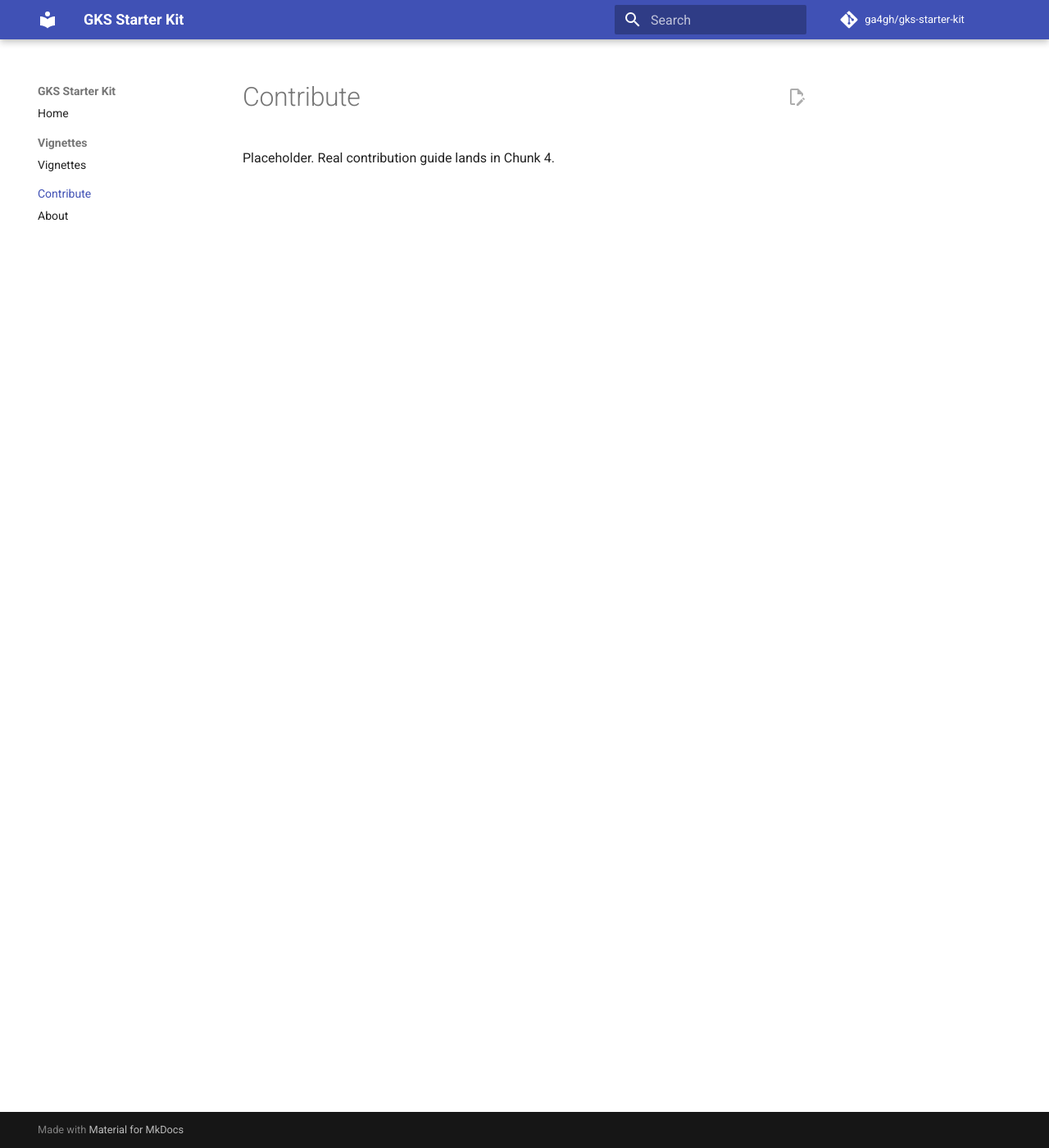
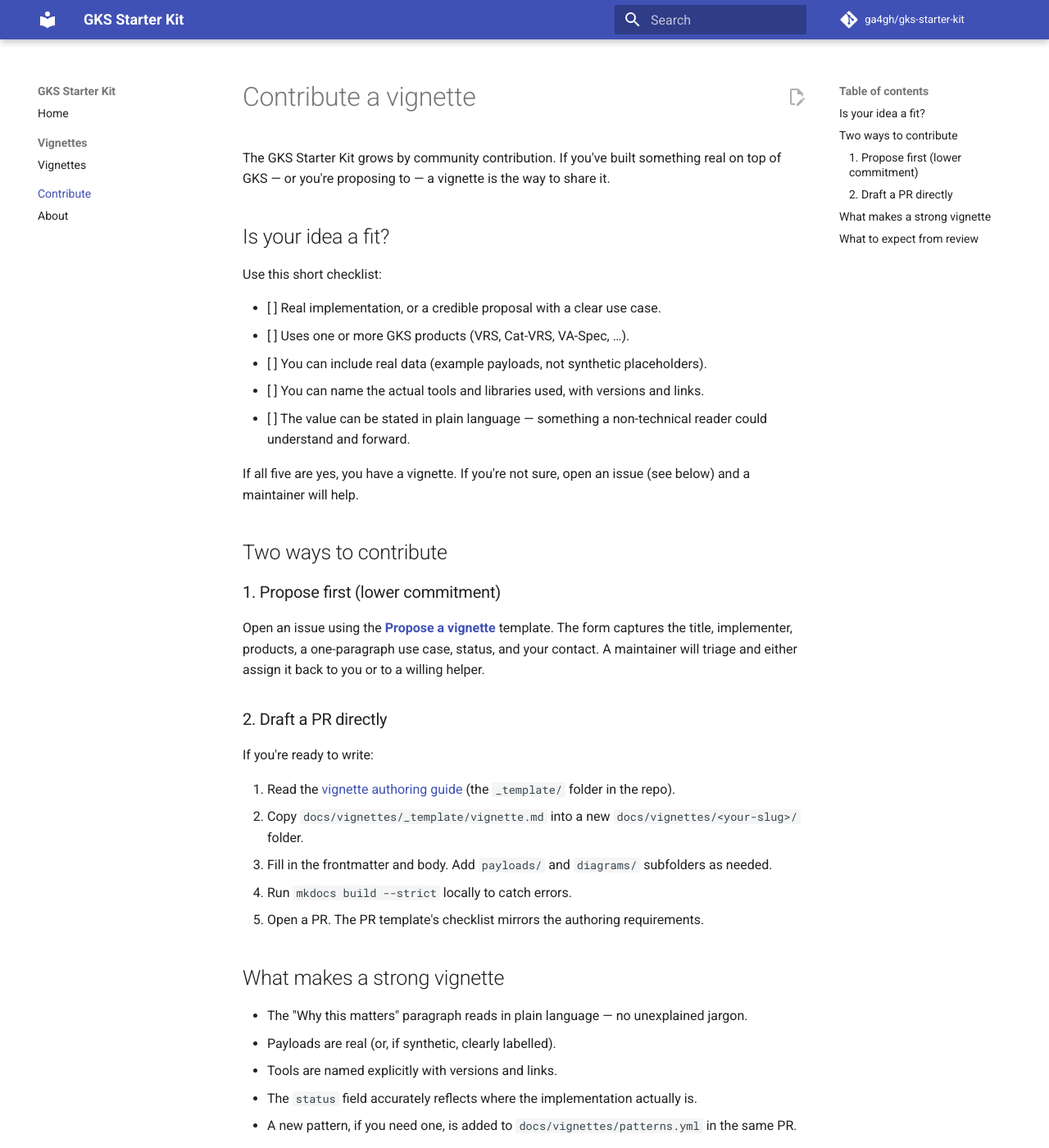
Before and after one commit to ga4gh/gkm-starter-kit, an MkDocs documentation site: the page built from docs/contribute.md, in a window 1280 px wide and 1400 px high. Shown: the whole window at 82% size. Built offline with MkDocs 1.6.1 and Material for MkDocs 9.7.7, drawn with Linux system fonts in a browser that asks for light colours; comment, search, counter and statistics services are not loaded; some of the changed text lies outside the part shown.

Commit message:
Write contribution guide

```diff
--- a/docs/contribute.md
+++ b/docs/contribute.md
@@ -1,3 +1,45 @@
-# Contribute
+# Contribute a vignette
 
-Placeholder. Real contribution guide lands in Chunk 4.
+The GKS Starter Kit grows by community contribution. If you've built something real on top of GKS — or you're proposing to — a vignette is the way to share it.
+
+## Is your idea a fit?
+
+Use this short checklist:
+
+- [ ] Real implementation, or a credible proposal with a clear use case.
+- [ ] Uses one or more GKS products (VRS, Cat-VRS, VA-Spec, …).
+- [ ] You can include real data (example payloads, not synthetic placeholders).
+- [ ] You can name the actual tools and libraries used, with versions and links.
+- [ ] The value can be stated in plain language — something a non-technical reader could understand and forward.
+
+If all five are yes, you have a vignette. If you're not sure, open an issue (see below) and a maintainer will help.
+
+## Two ways to contribute
+
+### 1. Propose first (lower commitment)
+
+Open an issue using the [**Propose a vignette**](https://github.com/ga4gh/gks-starter-kit/issues/new?template=propose-vignette.yml) template. The form captures the title, implementer, products, a one-paragraph use case, status, and your contact. A maintainer will triage and either assign it back to you or to a willing helper.
+
+### 2. Draft a PR directly
+
+If you're ready to write:
+
+1. Read the [vignette authoring guide](https://github.com/ga4gh/gks-starter-kit/tree/main/docs/vignettes/_template) (the `_template/` folder in the repo).
+2. Copy `docs/vignettes/_template/vignette.md` into a new `docs/vignettes/<your-slug>/` folder.
+3. Fill in the frontmatter and body. Add `payloads/` and `diagrams/` subfolders as needed.
+4. Run `mkdocs build --strict` locally to catch errors.
+5. Open a PR. The PR template's checklist mirrors the authoring requirements.
+
+## What makes a strong vignette
+
+- The "Why this matters" paragraph reads in plain language — no unexplained jargon.
+- Payloads are real (or, if synthetic, clearly labelled).
+- Tools are named explicitly with versions and links.
+- The `status` field accurately reflects where the implementation actually is.
+- A new pattern, if you need one, is added to `docs/vignettes/patterns.yml` in the same PR.
+
+The [vignette authoring guide](https://github.com/ga4gh/gks-starter-kit/tree/main/docs/vignettes/_template) has examples of strong vs weak "Why this matters" paragraphs — worth a read before you start.
+
+## What to expect from review
+
+A maintainer will review against the template. They may ask for clarifications — most often on the "Why this matters" paragraph (plain language is harder than it looks) or on confirming the `status` matches reality. Once aligned, the vignette merges and ships on the next push.
```
